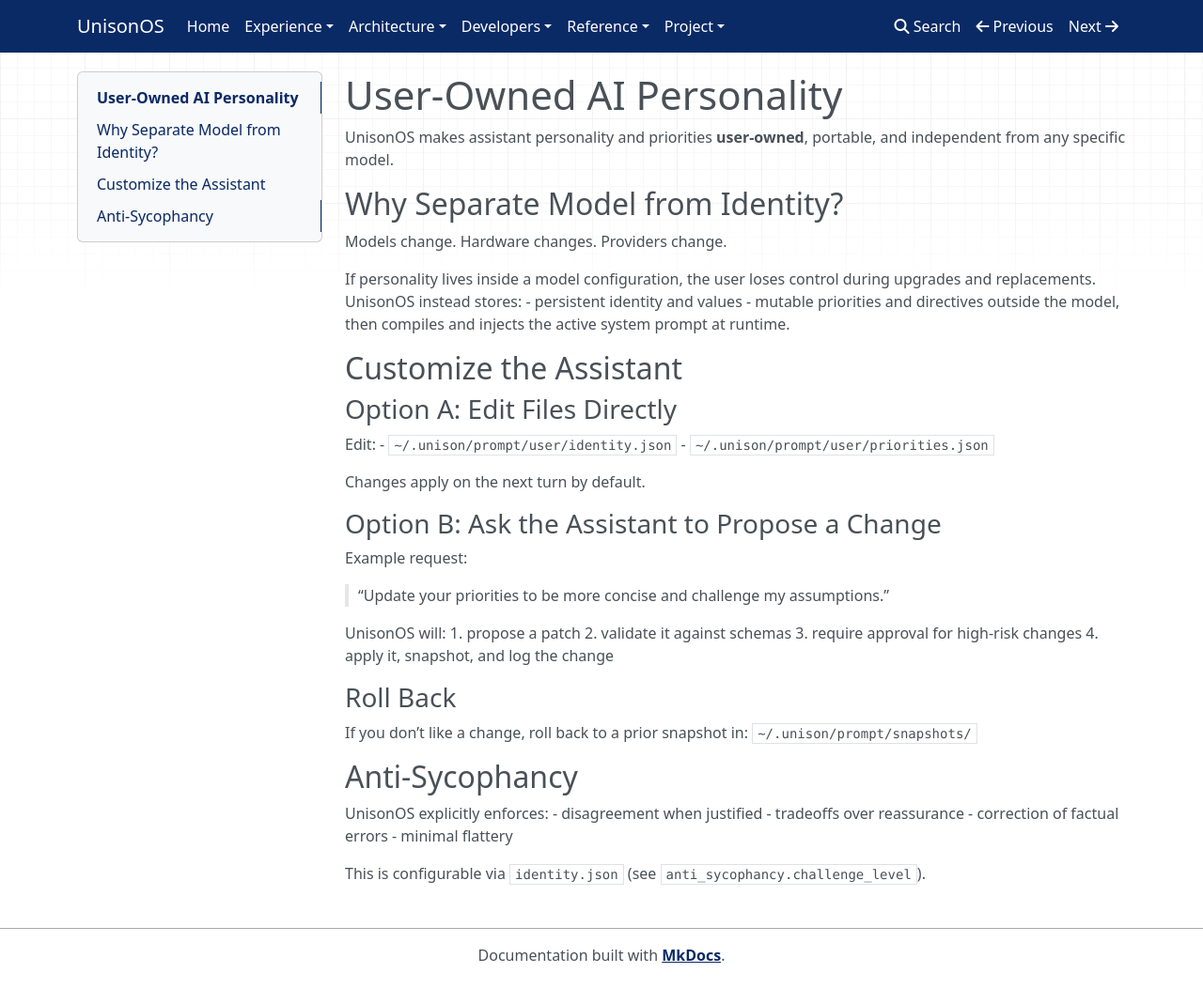
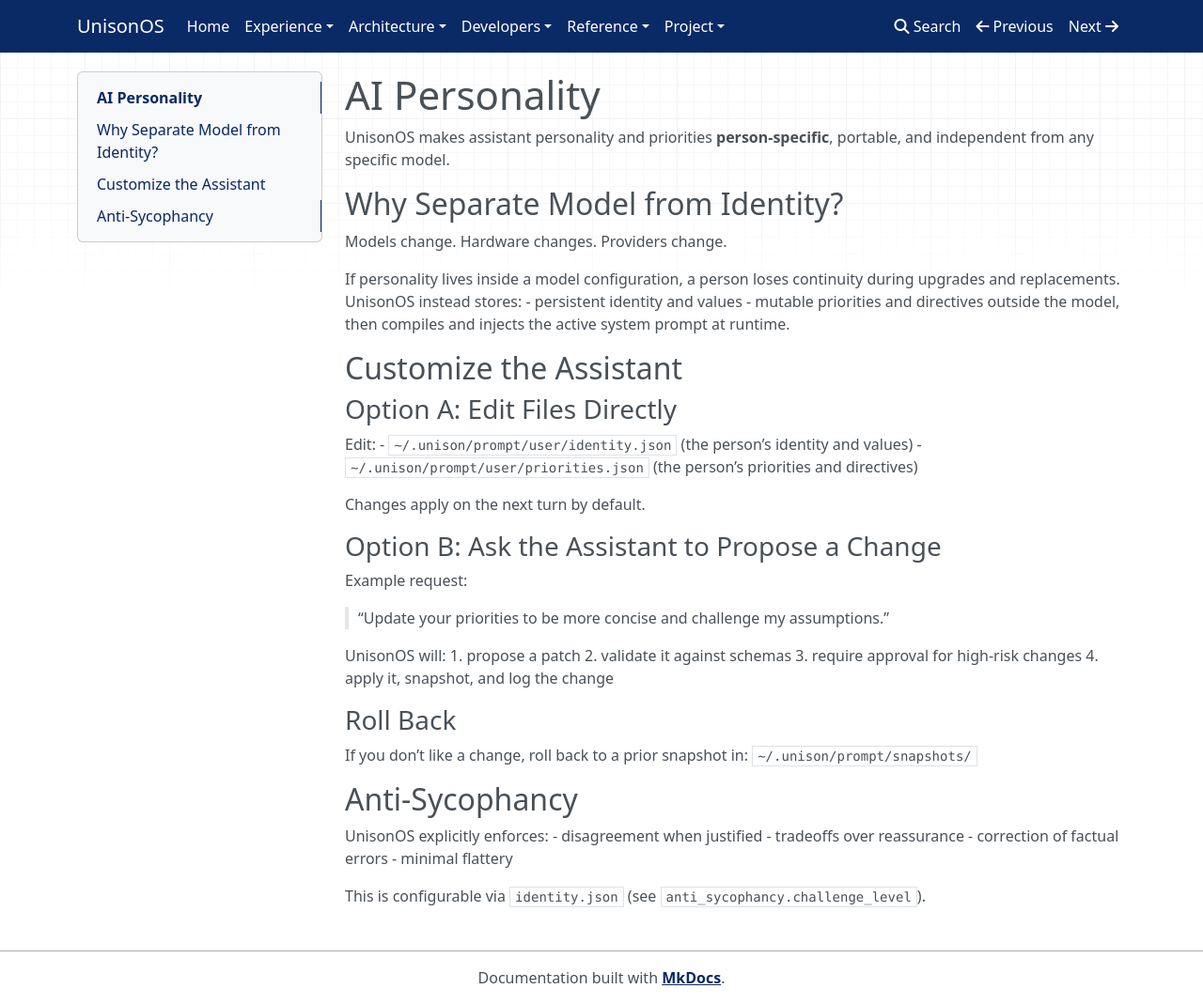
Before and after one commit to project-unisonOS/project-unisonos.github.io, an MkDocs documentation site: the page built from docs/project/user-owned-ai-personality.md, in a window 1280 px wide and 1069 px high. Shown: the whole window at 94% size. Built offline with MkDocs 1.6.1, drawn with Linux system fonts in a browser that asks for light colours; nearby versions of some CDN libraries.

Commit message:
docs(project): remove user-owned wording

```diff
--- a/docs/project/user-owned-ai-personality.md
+++ b/docs/project/user-owned-ai-personality.md
@@ -1,11 +1,11 @@
-# User-Owned AI Personality
+# AI Personality
 
-UnisonOS makes assistant personality and priorities **user-owned**, portable, and independent from any specific model.
+UnisonOS makes assistant personality and priorities **person-specific**, portable, and independent from any specific model.
 
 ## Why Separate Model from Identity?
 Models change. Hardware changes. Providers change.
 
-If personality lives inside a model configuration, the user loses control during upgrades and replacements. UnisonOS instead stores:
+If personality lives inside a model configuration, a person loses continuity during upgrades and replacements. UnisonOS instead stores:
 - persistent identity and values
 - mutable priorities and directives
 outside the model, then compiles and injects the active system prompt at runtime.
@@ -14,8 +14,8 @@ outside the model, then compiles and injects the active system prompt at runtime
 
 ### Option A: Edit Files Directly
 Edit:
-- `~/.unison/prompt/user/identity.json`
-- `~/.unison/prompt/user/priorities.json`
+- `~/.unison/prompt/user/identity.json` (the person’s identity and values)
+- `~/.unison/prompt/user/priorities.json` (the person’s priorities and directives)
 
 Changes apply on the next turn by default.
 
--- a/mkdocs.yml
+++ b/mkdocs.yml
@@ -37,7 +37,7 @@ nav:
       - Compatibility: reference/compatibility.md
   - Project:
       - Governance: project/governance.md
-      - User-Owned AI Personality: project/user-owned-ai-personality.md
+      - AI Personality: project/user-owned-ai-personality.md
       - License: project/license.md
 
 plugins:
```
